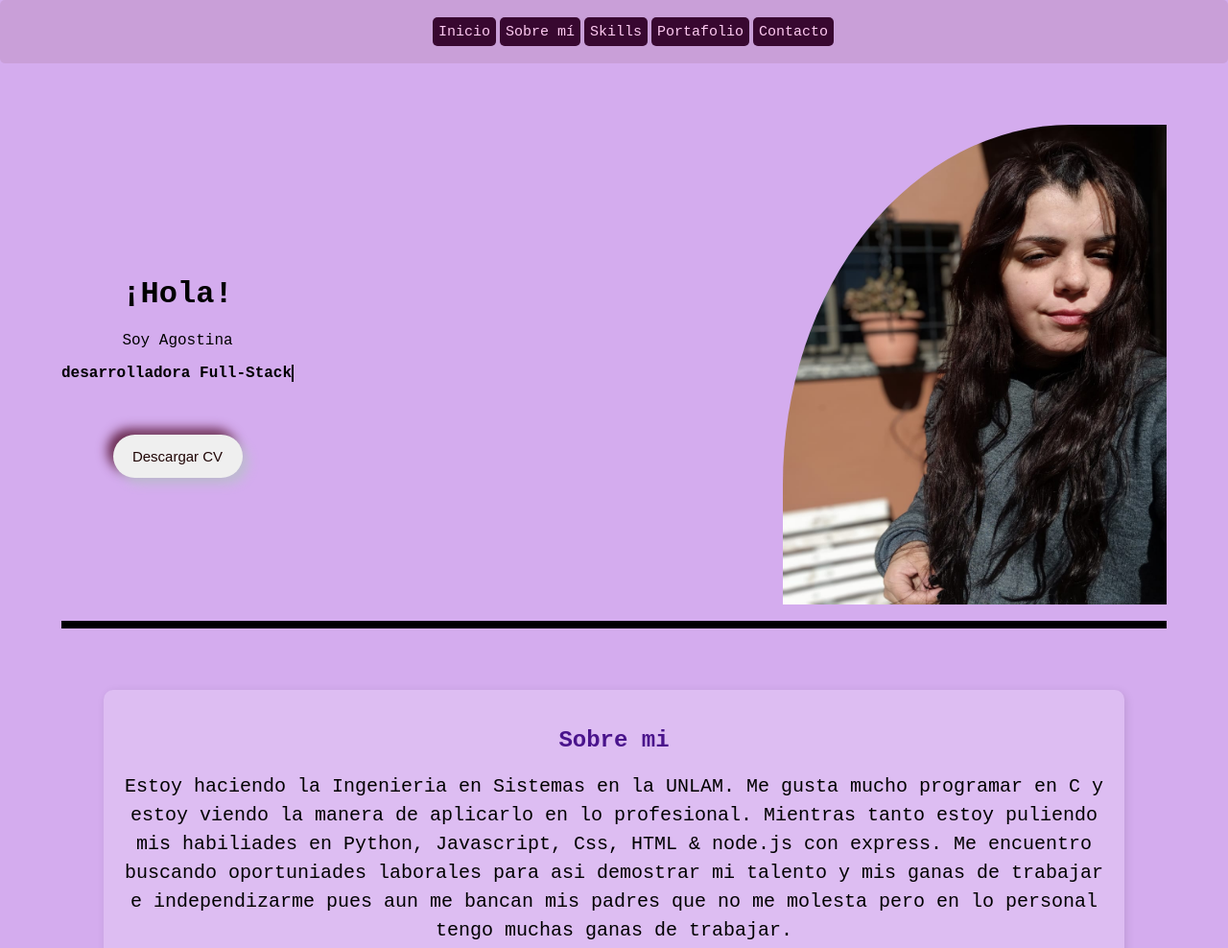
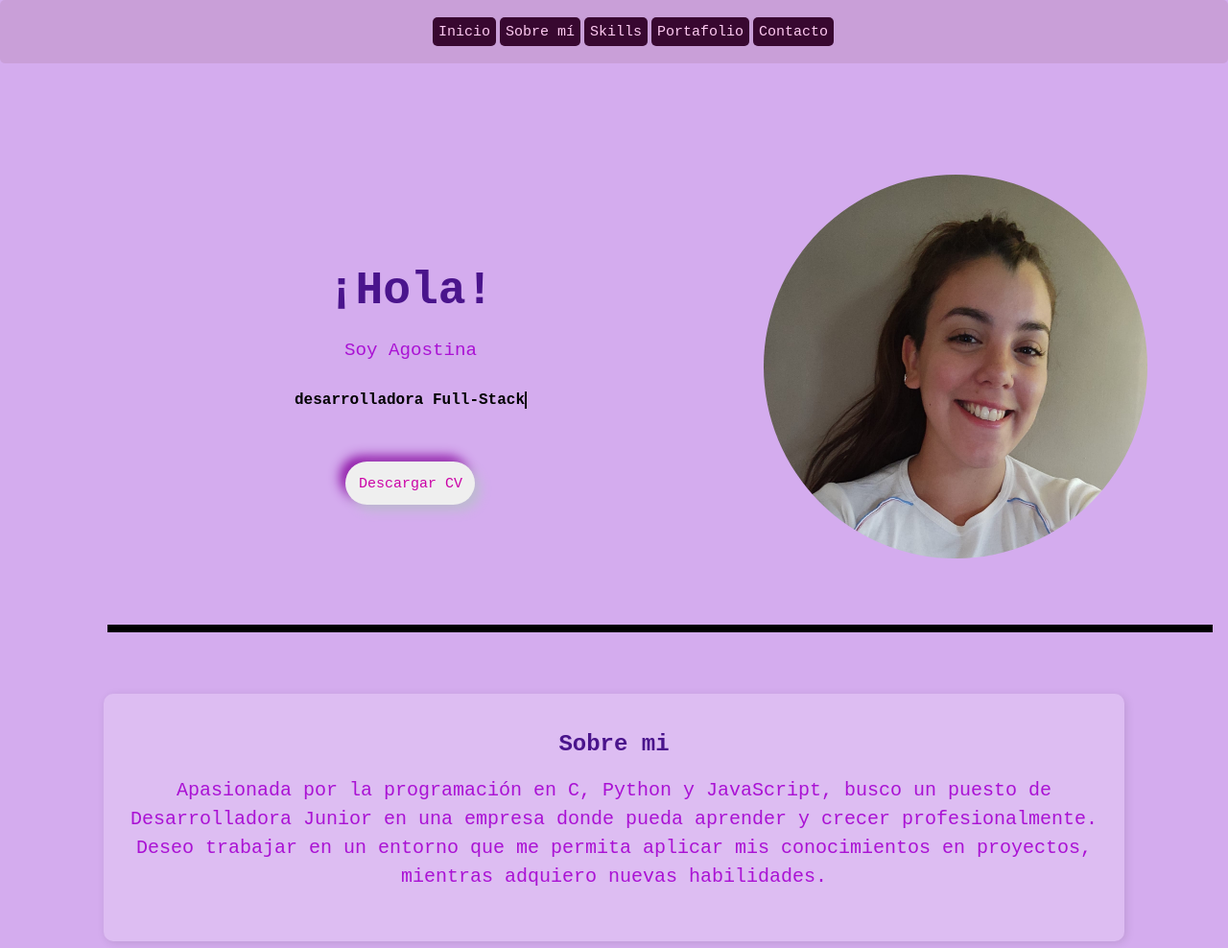
Before and after one commit to GuevaraAgostina/Guevara-Agostina, a website: page index.html in a window 1280 px wide. Shown: the top 988 px of the page at 96% size. Drawn offline with Linux system fonts and the light colour scheme.

Commit message:
pase  el index.html a la raiz del proyecto

```diff
--- a/app/public/style.css
+++ b/app/public/style.css
@@ -4,6 +4,8 @@ body {
   margin: 0;
   padding: 0;
   box-sizing: border-box;
+  background-color: rgb(212, 172, 238);
+
 
 }
 
@@ -52,7 +54,8 @@ h5 {
 /*style to header button cv*/
 .btn a {
   text-decoration: none;
-  color: rgb(31, 5, 5);
+  font-family: monospace;
+  color: rgb(203, 3, 167);
 }
 .btn {
   width: 9em;
@@ -65,7 +68,7 @@ h5 {
   z-index: 1;
   border-radius: 30em;
   cursor: pointer;
-  box-shadow: 6px 6px 12px  #bebcd1 , -6px -6px 12px #662549;
+  box-shadow: 6px 6px 12px  #bebcd1 , -6px -6px 12px #9119a9;
 }
 .btn::before {
   content: "";
@@ -77,8 +80,8 @@ h5 {
   left: 0;
   background-image: linear-gradient(
     to right,
-    #1e136d 0%,
-    #d40ee2 100%
+    #4b0534 0%,
+    #3a013e 100%
   );
   transition: 0.5s ease;
   display: block;
@@ -135,22 +138,36 @@ footer {
     border-radius: 5px;
   }
 
-  #inicio {
-    flex-direction: column;
-    text-align: center;
+
+  /* style to index text  */
+  h1 {
+    color: #4a148c;
+  }
+  p {
+    color: #aa12d4;
   }
 
+  #inicio {
+    display: flex;
+    flex-direction: row;
+    text-align: center;
+    margin: 3rem;
+  }
   /* Imagen de presentación */
-  .img-me {
+  .img-me  {
     cursor: pointer;
     transition: 0.3s;
-    border-top-left-radius: 75%;
+    border-radius: 100%;
+    width: 200px;
+    height: 200px;
+    margin: 2rem;
+  }
+  .img-me:hover {
+    box-shadow: 0 0 14px rgb(121, 3, 125);
+    animation: img-me 0.5s linear infinite;
+    animation-delay: 0.5s;
   }
 
-  .img-me:hover {
-    box-shadow: 0 0 14px rgb(66, 1, 68);
-    border: 2px solid rgb(153, 38, 147);
-  }
 
 /* Formulario */
   form {
@@ -376,9 +393,14 @@ footer {
     justify-content: center;
     list-style: none;
   }
-  body {
+  /* body {
     background-color: rgb(212, 172, 238);
+  } */
+  #inicio img{
+    padding: 20px;
+    margin-right: 1rem;
   }
+
 
   /*style to header*/
   #inicio {
@@ -399,12 +421,12 @@ footer {
     margin: 5%;
   }
   /* Imagen de presentación */
-  .img-me {
+  .img-me  {
     cursor: pointer;
     transition: 0.3s;
-    /* border-top: 4px solid fuchsia;
-    border-right: 8px solid fuchsia; */
-    border-top-left-radius: 75%;
+    border-radius: 100%;
+    width: 400px;
+    height: 400px;
   }
   .img-me:hover {
     box-shadow: 0 0 14px rgb(66, 1, 68);
@@ -609,3 +631,36 @@ footer {
   }
 
 }
+
+/* min-width 1100px  */
+@media (min-width: 1100px) {
+
+
+  h1 {
+    font-size: 3rem;
+    margin-bottom: 1.5rem;
+    color: #4a148c;
+  }
+  p {
+    font-size: 1.2rem;
+    margin-bottom: 2rem;
+    color: #aa12d4;
+  }
+
+
+  #inicio img{
+    padding: 20px;
+    margin-right: 3rem;
+
+  }
+
+  .text-inicio{
+    padding: 2rem;
+    max-width: 1200px;
+    margin: 0 auto;
+    text-align: center;
+  }
+
+
+
+}
--- a/app/public/index.html
+++ b/index.html
@@ -5,7 +5,7 @@
     <meta name="viewport" content="width=device-width, initial-scale=1.0" />
     <title>Guevara Agostina</title>
     <link rel="stylesheet" href="https://cdnjs.cloudflare.com/ajax/libs/font-awesome/6.5.1/css/all.min.css">
-    <link rel="stylesheet" href="./style.css" />
+    <link rel="stylesheet" href="./app/public/style.css" />
 
   </head>
   <body>
@@ -28,9 +28,9 @@
           <strong class="typing-animation">desarrolladora Full-Stack</strong>
           <div >
             <button class="btn">
-              <a href="./img/Ingeniería_en_Informática.pdf" target="_blank"
-                >Descargar CV</a
-              >
+              <a href="./img/Ingeniería_en_Informática.pdf" target="_blank">
+                Descargar CV
+              </a>
             </button>
         </div>
 
@@ -38,10 +38,9 @@
         <div>
           <img
             class="img-me"
-            src="../img/yo2.jpg"
+            src="./app/img/yo.jpg"
             alt="Agos"
-            width="400px"
-            height="500px"
+
           />
         </div>
 
@@ -53,13 +52,12 @@
         <div id="sobre-mi">
           <h2>Sobre mi</h2>
           <p>
-            Estoy haciendo la Ingenieria en Sistemas en la UNLAM. Me gusta mucho
-            programar en C y estoy viendo la manera de aplicarlo en lo
-            profesional. Mientras tanto estoy puliendo mis habiliades en Python,
-            Javascript, Css, HTML & node.js con express. Me encuentro buscando
-            oportuniades laborales para asi demostrar mi talento y mis ganas de
-            trabajar e independizarme pues aun me bancan mis padres que no me
-            molesta pero en lo personal tengo muchas ganas de trabajar.
+            Apasionada por la programación en C, Python y
+JavaScript, busco un puesto de Desarrolladora Junior
+en una empresa donde pueda aprender y crecer
+profesionalmente. Deseo trabajar en un entorno que
+me permita aplicar mis conocimientos en proyectos,
+mientras adquiero nuevas habilidades.
           </p>
         </div>
       </section>
@@ -140,7 +138,7 @@
 
       </footer>
 
-      <script src="./form.js"></script>
+      <script src="./app/public/form.js"></script>
 
 
     </main>
```
Also changed, not shown: app/img/link.png (deleted), app/img/whats.jpg (deleted), app/img/yo.jpg (added), app/img/yo2.jpg (deleted), app/public/README.md (renamed from README.md).
